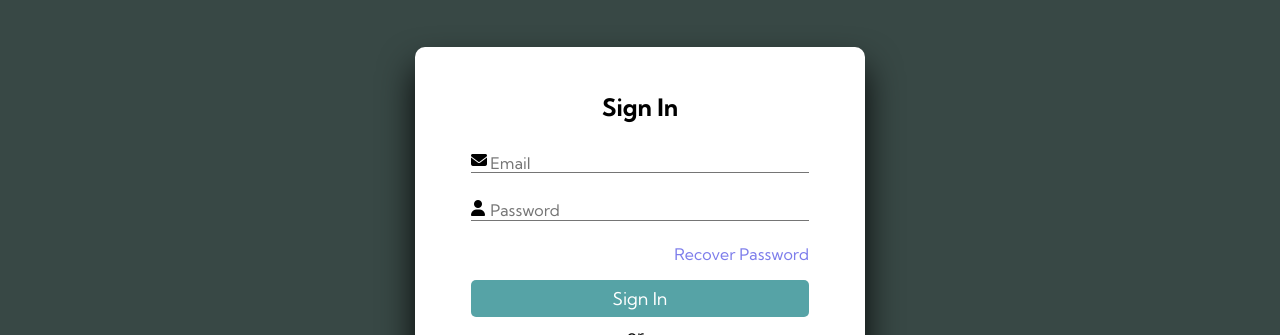
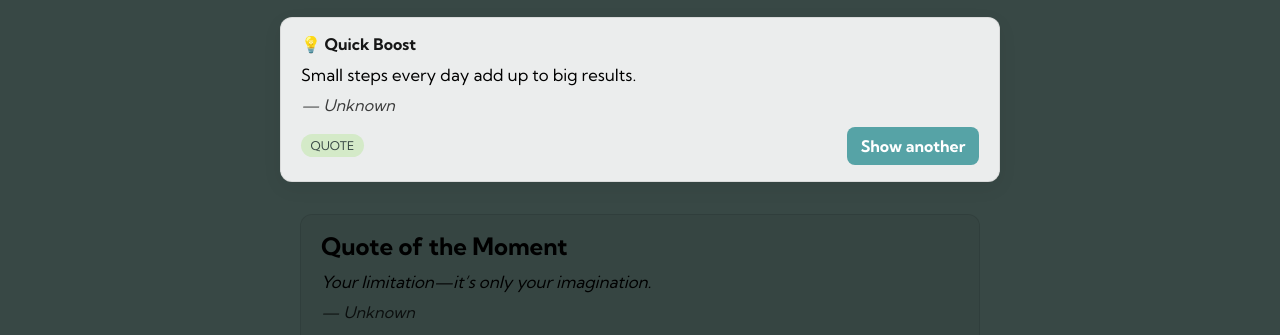
Before and after one commit to tairovpro/study-buddy, a plain HTML site: page login.html in a window 1280 px wide. Shown: the part 83-418 px from the top of the page. Drawn offline with Linux system fonts and the light colour scheme.

Commit message:
added files via upload
added a new feature

```diff
--- a/app.js
+++ b/app.js
@@ -5,3 +5,73 @@ menu.addEventListener('click', function() {
   menu.classList.toggle('is-active');
   menuLinks.classList.toggle('active');
 });
+// ===== Random Facts / Quotes (always run for testing) =====
+document.addEventListener('DOMContentLoaded', () => {
+  // Quotes/facts list
+  const QUOTES = [
+    { text: 'Small steps every day add up to big results.', author: '— Unknown' },
+    { text: 'Learning is a treasure that will follow its owner everywhere.', author: '— Chinese Proverb' },
+    { text: 'The secret of getting ahead is getting started.', author: '— Mark Twain' },
+    { text: 'Practice makes progress, not perfection.', author: '— Unknown' },
+    { text: 'Success is the sum of small efforts repeated day in and day out.', author: '— R. Collier' },
+    { text: 'Your limitation—it’s only your imagination.', author: '— Unknown' },
+    { text: 'Dream big and dare to fail.', author: '— Norman Vaughan' },
+    { text: 'Feedback is a gift; reflect and improve.', author: '— Unknown' },
+  ];
+
+  // Create elements dynamically
+  const box = document.createElement('section');
+  box.style.maxWidth = '680px';
+  box.style.margin = '2rem auto';
+  box.style.padding = '1rem 1.25rem';
+  box.style.border = '1px solid rgba(0,0,0,.1)';
+  box.style.borderRadius = '12px';
+  box.style.background = 'rgba(0,0,0,.03)';
+
+  const h2 = document.createElement('h2');
+  h2.textContent = 'Quote of the Moment';
+  h2.style.margin = '0 0 .5rem';
+
+  const quoteEl = document.createElement('blockquote');
+  quoteEl.style.fontStyle = 'italic';
+  quoteEl.style.fontSize = '1.05rem';
+  quoteEl.style.lineHeight = '1.5';
+
+  const authorEl = document.createElement('cite');
+  authorEl.style.display = 'block';
+  authorEl.style.marginTop = '.5rem';
+  authorEl.style.opacity = '0.8';
+
+  const btn = document.createElement('button');
+  btn.textContent = 'Show another';
+  btn.style.marginTop = '1rem';
+  btn.style.border = 'none';
+  btn.style.padding = '.6rem .9rem';
+  btn.style.borderRadius = '8px';
+  btn.style.cursor = 'pointer';
+
+  box.append(h2, quoteEl, authorEl, btn);
+
+  // Place right after the navbar so it’s visible immediately
+  const anchor = document.querySelector('nav') || document.body;
+  anchor.insertAdjacentElement('afterend', box);
+
+  // Quote logic
+  let lastIdx = -1;
+  function pickRandomIndex(except = -1) {
+    if (QUOTES.length <= 1) return 0;
+    let idx = Math.floor(Math.random() * QUOTES.length);
+    while (idx === except) idx = Math.floor(Math.random() * QUOTES.length);
+    return idx;
+  }
+
+  function renderQuote() {
+    const idx = pickRandomIndex(lastIdx);
+    lastIdx = idx;
+    quoteEl.textContent = QUOTES[idx].text;
+    authorEl.textContent = QUOTES[idx].author;
+  }
+
+  renderQuote();
+  btn.addEventListener('click', renderQuote);
+});
--- a/login.html
+++ b/login.html
@@ -104,5 +104,6 @@
       </div>
       <script src="app.js"></script>
       <script src="script.js"></script>
+      <script src="quotes.js"></script>
 </body>
 </html>
--- /dev/null
+++ b/quotes.js
@@ -0,0 +1,119 @@
+
+// quotes.js — Drop-in "Random Quote/Fact" widget (no dependencies)
+(function(){
+  // ---- Config ----
+  const ITEMS = [
+    { text: 'Small steps every day add up to big results.', source: 'Unknown', type: 'quote' },
+    { text: 'Learning is a treasure that will follow its owner everywhere.', source: 'Chinese Proverb', type: 'quote' },
+    { text: 'The secret of getting ahead is getting started.', source: 'Mark Twain', type: 'quote' },
+    { text: 'Practice makes progress, not perfection.', source: 'Unknown', type: 'quote' },
+    { text: 'Success is the sum of small efforts repeated day in and day out.', source: 'R. Collier', type: 'quote' },
+    { text: 'Your limitation—it’s only your imagination.', source: 'Unknown', type: 'quote' },
+    { text: 'Dream big and dare to fail.', source: 'Norman Vaughan', type: 'quote' },
+    { text: 'Feedback is a gift; reflect and improve.', source: 'Unknown', type: 'quote' },
+    // Facts
+    { text: 'Short study breaks (5–10 min per hour) can boost focus and retention.', source: 'Learning science', type: 'fact' },
+    { text: 'Active recall beats rereading: quiz yourself to learn faster.', source: 'Learning science', type: 'fact' },
+    { text: 'Spaced repetition helps move knowledge into long‑term memory.', source: 'Learning science', type: 'fact' },
+    { text: 'Writing by hand can improve concept recall vs. typing for some learners.', source: 'Learning science', type: 'fact' }
+  ];
+
+  // Optional: choose what to show: 'all' | 'quote' | 'fact'
+  const MODE = 'all';
+
+  // ---- Utility ----
+  function pick(list, lastIndex){
+    if(list.length <= 1) return 0;
+    let i = Math.floor(Math.random() * list.length);
+    while(i === lastIndex) i = Math.floor(Math.random() * list.length);
+    return i;
+  }
+
+  function filterItems(mode){
+    if(mode === 'all') return ITEMS;
+    return ITEMS.filter(x => x.type === mode);
+  }
+
+  // ---- Render ----
+  function mount(){
+    const data = filterItems(MODE);
+    if(!data.length) return;
+
+    const box = document.createElement('section');
+    box.setAttribute('data-widget', 'sb-quote');
+    box.style.maxWidth = '720px';
+    box.style.margin = '1.25rem auto';
+    box.style.padding = '1rem 1.25rem';
+    box.style.border = '1px solid rgba(0,0,0,.08)';
+    box.style.borderRadius = '12px';
+    box.style.background = 'rgba(255,255,255,.9)';
+    box.style.boxShadow = '0 6px 20px rgba(0,0,0,.06)';
+
+    const title = document.createElement('div');
+    title.textContent = '💡 Quick Boost';
+    title.style.fontWeight = '700';
+    title.style.margin = '0 0 .5rem';
+    title.style.opacity = '.9';
+
+    const textEl = document.createElement('blockquote');
+    textEl.style.margin = '0';
+    textEl.style.fontSize = '1.05rem';
+    textEl.style.lineHeight = '1.5';
+
+    const cite = document.createElement('cite');
+    cite.style.display = 'block';
+    cite.style.marginTop = '.5rem';
+    cite.style.opacity = '.75';
+
+    const row = document.createElement('div');
+    row.style.display = 'flex';
+    row.style.gap = '.5rem';
+    row.style.alignItems = 'center';
+    row.style.marginTop = '.75rem';
+
+    const pill = document.createElement('span');
+    pill.style.fontSize = '.75rem';
+    pill.style.padding = '.25rem .6rem';
+    pill.style.borderRadius = '999px';
+    pill.style.background = '#D4EAC8';
+    pill.style.color = '#384845';
+    pill.style.userSelect = 'none';
+
+    const btn = document.createElement('button');
+    btn.type = 'button';
+    btn.textContent = 'Show another';
+    btn.style.marginLeft = 'auto';
+    btn.style.border = 'none';
+    btn.style.padding = '.55rem .85rem';
+    btn.style.borderRadius = '8px';
+    btn.style.cursor = 'pointer';
+    btn.style.background = '#56A3A6';
+    btn.style.color = 'white';
+
+    row.append(pill, btn);
+    box.append(title, textEl, cite, row);
+
+    // Insert right after <nav> if present, else at top of <body>
+    const anchor = document.querySelector('nav') || document.body;
+    anchor.insertAdjacentElement(anchor.tagName.toLowerCase() === 'nav' ? 'afterend' : 'afterbegin', box);
+
+    // Logic
+    let last = -1;
+    function render(){
+      const i = pick(data, last);
+      last = i;
+      const item = data[i];
+      textEl.textContent = item.text;
+      cite.textContent = item.source ? '— ' + item.source : '';
+      pill.textContent = item.type === 'fact' ? 'FACT' : 'QUOTE';
+    }
+    btn.addEventListener('click', render);
+    render();
+  }
+
+  if(document.readyState === 'loading'){
+    document.addEventListener('DOMContentLoaded', mount);
+  } else {
+    mount();
+  }
+})();
--- a/script.js
+++ b/script.js
@@ -11,3 +11,34 @@ signInButton.addEventListener('click', function(){
     signInForm.style.display="block";
     signUpForm.style.display="none";
 })
+// --- Minimal client-side "login" handling (no backend) ---
+document.addEventListener('DOMContentLoaded', () => {
+    // Sign Up form inside #signup
+    const signUpFormEl = document.querySelector('#signup form');
+    if (signUpFormEl) {
+      signUpFormEl.addEventListener('submit', (e) => {
+        e.preventDefault(); // stop POST to the server
+        // (optional) save name for later
+        const fn = document.getElementById('fName')?.value || '';
+        const ln = document.getElementById('lName')?.value || '';
+        const name = (fn + ' ' + ln).trim();
+        if (name) localStorage.setItem('username', name);
+
+        window.location.href = 'index.html';
+      });
+    }
+
+    // Sign In form inside #signIn
+    const signInFormEl = document.querySelector('#signIn form');
+    if (signInFormEl) {
+      signInFormEl.addEventListener('submit', (e) => {
+        e.preventDefault(); // stop POST to the server
+        // (optional) guess a display name from email
+        const email = document.querySelector('#signIn input[type="email"]')?.value || '';
+        const guess = email.split('@')[0] || '';
+        if (guess) localStorage.setItem('username', guess);
+
+        window.location.href = 'index.html';
+      });
+    }
+  });
```
Also changed, not shown: about.html (+1 -0 lines), index.html (+1 -0 lines), quiz.html (+1 -0 lines), pic1.svg (added).
